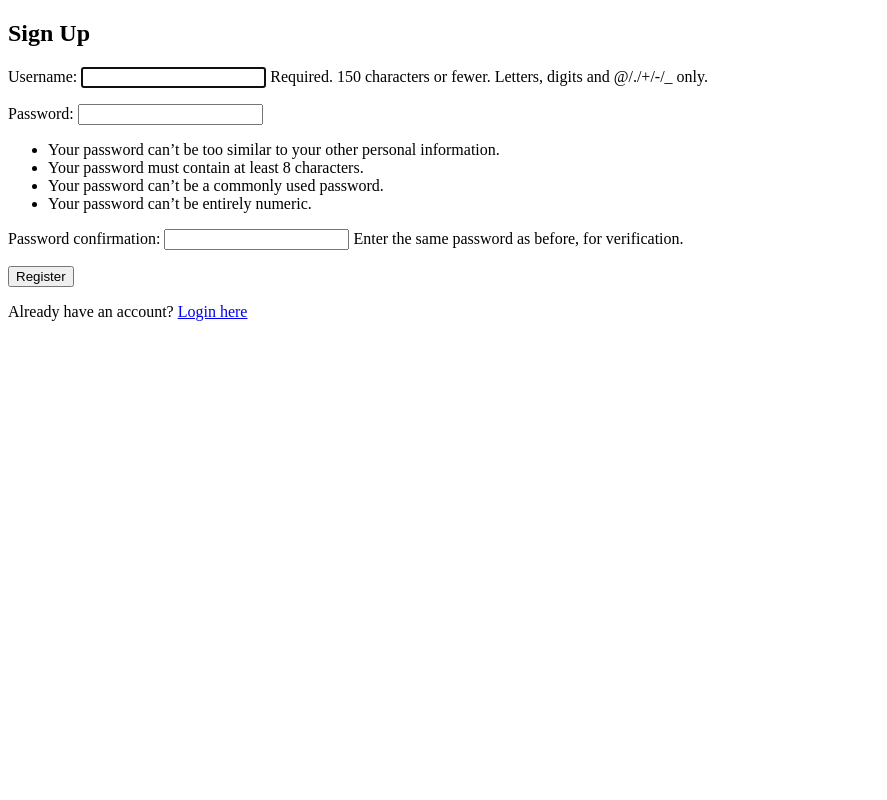
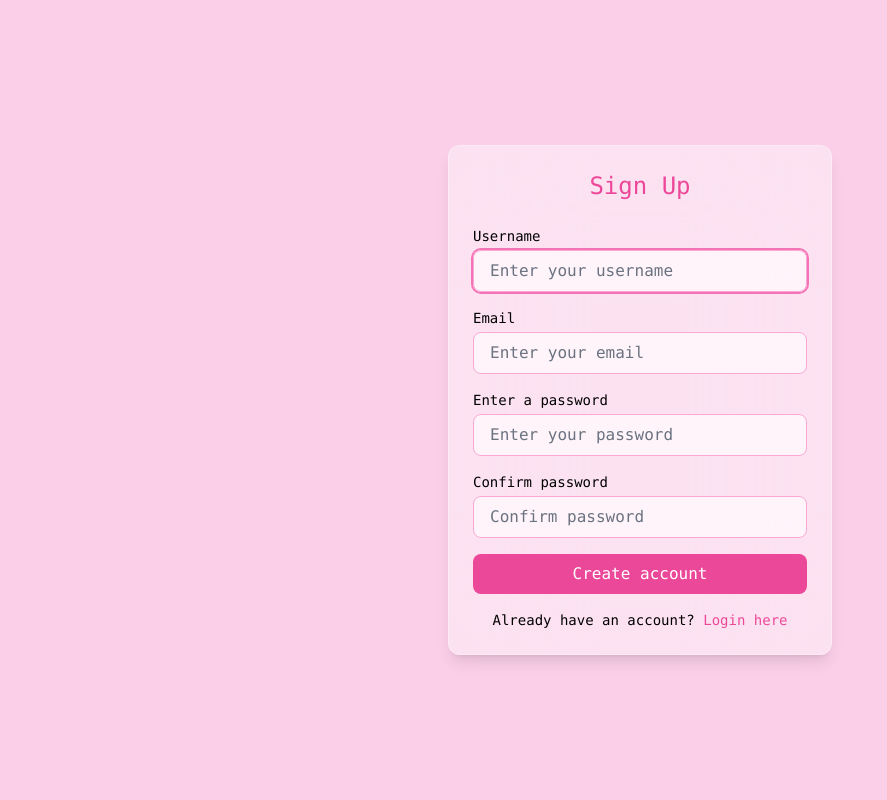
Before and after one commit to jmdaragosa/task-manager-app, a Django app: page /register/ in a window 1280 px wide. Shown: the whole page, without its empty margins (0-887 px from the left). Run offline with Django 5.2, Linux system fonts and the light colour scheme; some libraries are stand-ins or nearby versions.

```diff
--- /dev/null
+++ b/tasks/forms.py
@@ -0,0 +1,40 @@
+from django import forms
+from django.contrib.auth.forms import AuthenticationForm, UserCreationForm
+from django.contrib.auth.models import User
+
+class CustomLoginForm(AuthenticationForm):
+    username = forms.CharField(widget=forms.TextInput(attrs={
+        'class': 'w-full px-4 py-2 rounded-lg border border-pink-300 bg-white/60 placeholder-gray-500 focus:outline-none focus:ring-2 focus:ring-pink-400',
+        'placeholder': 'Enter your username'
+    }))
+    password = forms.CharField(widget=forms.PasswordInput(attrs={
+        'class': 'w-full px-4 py-2 rounded-lg border border-pink-300 bg-white/60 placeholder-gray-500 focus:outline-none focus:ring-2 focus:ring-pink-400',
+        'placeholder': 'Enter your password'
+    }))
+
+
+
+class CustomRegisterForm(UserCreationForm):
+    password1 = forms.CharField(widget=forms.PasswordInput(attrs={
+        'class': 'w-full px-4 py-2 rounded-lg border border-pink-300 bg-white/60 placeholder-gray-500 focus:outline-none focus:ring-2 focus:ring-pink-400',
+        'placeholder': 'Enter your password'
+    }))
+    password2 = forms.CharField(widget=forms.PasswordInput(attrs={
+        'class': 'w-full px-4 py-2 rounded-lg border border-pink-300 bg-white/60 placeholder-gray-500 focus:outline-none focus:ring-2 focus:ring-pink-400',
+        'placeholder': 'Confirm password'
+    }))
+
+
+    class Meta:
+        model = User
+        fields = ['username', 'email']
+        widgets = {
+            'username': forms.TextInput(attrs={
+                'class': 'w-full px-4 py-2 rounded-lg border border-pink-300 bg-white/60 placeholder-gray-500 focus:outline-none focus:ring-2 focus:ring-pink-400',
+                'placeholder': 'Enter your username'
+            }),
+            'email': forms.EmailInput(attrs={
+                'class': 'w-full px-4 py-2 rounded-lg border border-pink-300 bg-white/60 placeholder-gray-500 focus:outline-none focus:ring-2 focus:ring-pink-400',
+                'placeholder': 'Enter your email'
+            }),
+        }
--- a/tasks/templates/base.html
+++ b/tasks/templates/base.html
@@ -7,6 +7,8 @@
     {% load static %}
     <script src="https://cdn.tailwindcss.com"></script>
     <link href="https://cdn.jsdelivr.net/npm/fullcalendar@6.1.11/index.global.min.css" rel="stylesheet" />
+    <!-- FullCalendar -->
+    <link href="https://cdn.jsdelivr.net/npm/fullcalendar@6.1.10/index.global.min.css" rel="stylesheet">
 </head>
 <body class="bg-pink-100 min-h-screen font-mono">
     <!-- Header -->
--- a/tasks/templates/registration/register.html
+++ b/tasks/templates/registration/register.html
@@ -3,15 +3,43 @@
 <head>
     <meta charset="UTF-8">
     <title>Register</title>
+    <script src="https://cdn.tailwindcss.com"></script>
 </head>
-<body>
-    <h2>Sign Up</h2>
-    <form method="post">
-        {% csrf_token %}
-        {{ form.as_p }}
-        <button type="submit">Register</button>
-    </form>
+<body class="bg-pink-200 min-h-screen font-mono flex items-center justify-center">
+    <div class="bg-white/40 backdrop-blur-3xl border border-white/30 rounded-xl p-6 shadow-lg w-96">
+        <h2 class="text-2xl text-pink-500 mb-6 text-center">Sign Up</h2>
 
-    <p>Already have an account? <a href="{% url 'login' %}">Login here</a></p>
+        <form method="post" class="space-y-4">
+            {% csrf_token %}
+
+            <div>
+                <label for="{{ form.username.id_for_label }}" class="form-label block text-sm font-medium mb-1">Username</label>
+                {{ form.username }}
+            </div>
+
+            <div>
+                <label for="{{ form.email.id_for_label }}" class="form-label block text-sm font-medium mb-1">Email</label>
+                {{ form.email }}
+            </div>
+
+            <div>
+                <label for="{{ form.password1.id_for_label }}" class="form-label block text-sm font-medium mb-1">Enter a password</label>
+                {{ form.password1 }}
+            </div>
+
+            <div>
+                <label for="{{ form.password2.id_for_label }}" class="form-label block text-sm font-medium mb-1">Confirm password</label>
+                {{ form.password2 }}
+            </div>
+
+            <button type="submit" class="w-full bg-pink-500 text-white py-2 rounded-lg hover:bg-pink-600 transition">
+                Create account
+            </button>
+        </form>
+
+        <p class="text-sm text-center mt-4">
+            Already have an account? <a href="{% url 'login' %}" class="text-pink-500 hover:underline">Login here</a>
+        </p>
+    </div>
 </body>
 </html>
--- a/tasks/urls.py
+++ b/tasks/urls.py
@@ -1,10 +1,14 @@
 from django.urls import path
+from django.contrib.auth.views import LogoutView
 from . import views
+from .views import CustomLoginView
 
 urlpatterns = [
     path('', views.home, name='home'),
     path('tasks/', views.task_list, name='task_list'),
     path('register/', views.register, name='register'),
+    path('login/', CustomLoginView.as_view(), name='login'),
+    path('logout/', LogoutView.as_view(next_page='login'), name='logout'),
     path('toggle/<int:task_id>/', views.toggle_task, name='toggle_task'),
 
     path('task/delete/<int:task_id>/', views.delete_task, name='delete_task'),
--- a/tasks/views.py
+++ b/tasks/views.py
@@ -1,11 +1,16 @@
 from django.http import HttpResponse, HttpResponseForbidden
 
+from .forms import CustomRegisterForm, CustomLoginForm
 from .models import Task
+from django.contrib.auth.views import LoginView
 from django.contrib.auth.decorators import login_required
-from django.contrib.auth.forms import UserCreationForm
 from django.shortcuts import render, redirect
 from django.contrib.auth import login
 from django.shortcuts import get_object_or_404
+
+class CustomLoginView(LoginView):
+    template_name = 'registration/login.html'
+    form = CustomLoginForm
 
 @login_required
 def home(request):
@@ -23,7 +28,7 @@ def task_list(request):
                 owner = request.user,
                 title = title,
                 description = description,
-                deadline = deadline
+                deadline = deadline if deadline else None
             )
         return redirect("task_list")
     tasks = Task.objects.filter(owner=request.user).order_by("-deadline")
@@ -31,13 +36,13 @@ def task_list(request):
 
 def register(request):
     if request.method == "POST":
-        form = UserCreationForm(request.POST)
+        form = CustomRegisterForm(request.POST)
         if form.is_valid():
             user = form.save()
             login(request, user)
             return redirect("home")
     else:
-        form = UserCreationForm()
+        form = CustomRegisterForm()
     return render(request, "registration/register.html", {'form': form})
 
 @login_required
```
Also changed, not shown: tasks/templates/registration/login.html (+25 -8 lines), tasks/templates/tasks/task_list.html (+36 -5 lines).
